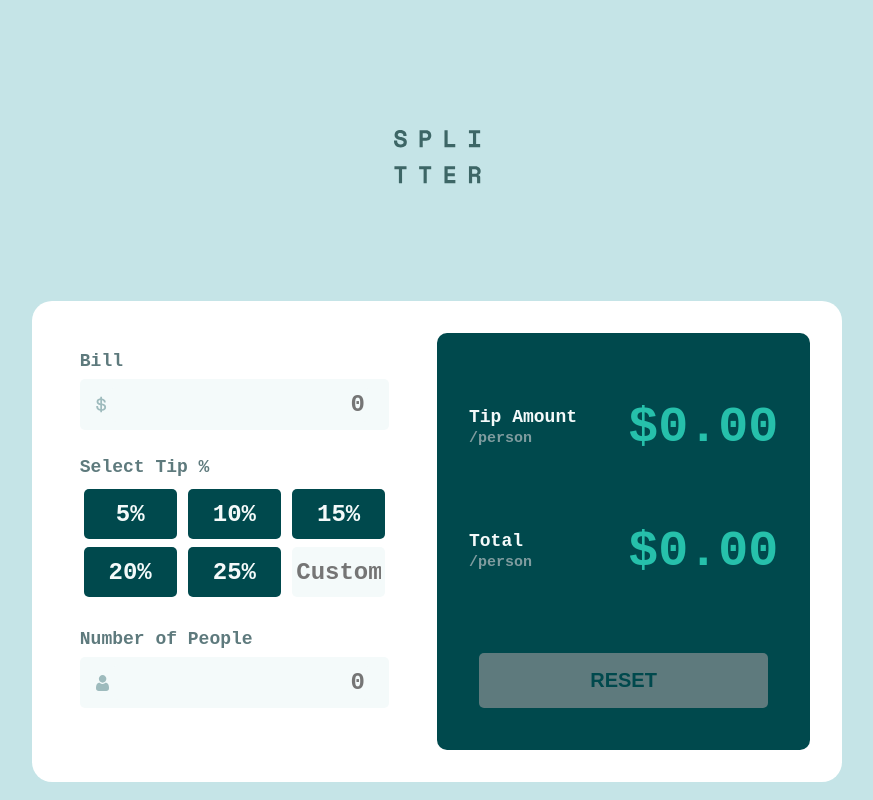
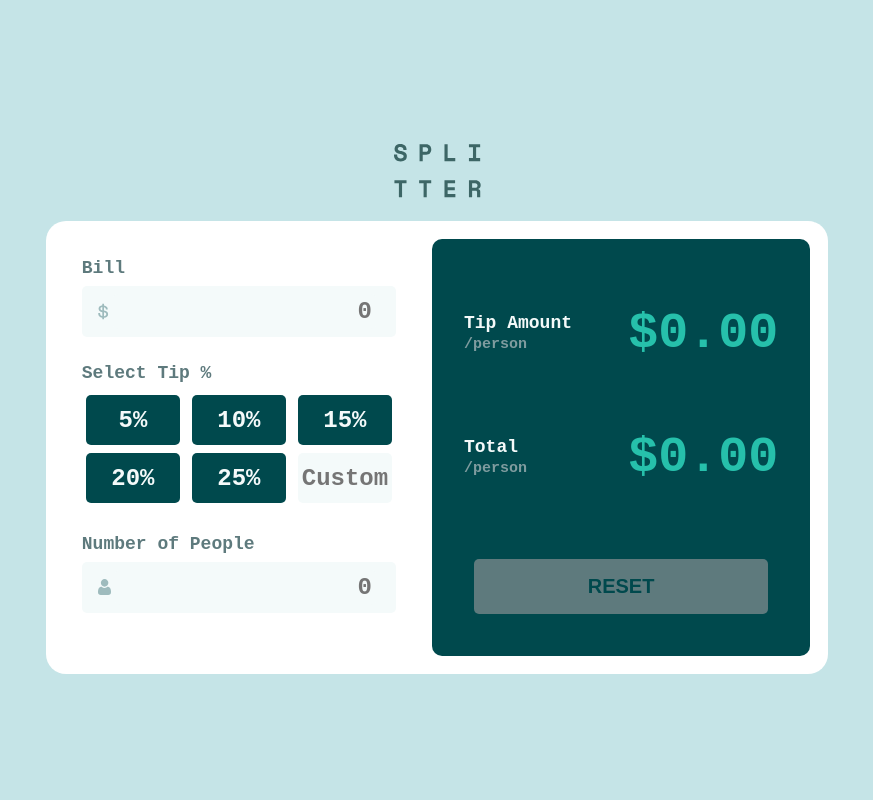
Before and after one commit to weinee/tip-calculator-app-react, a React (Create React App) app: page / in a window 1280 px wide. Shown: the whole page, without its empty margins (203-1076 px from the left). Built offline with nearby package versions, Linux system fonts and the light colour scheme.

Commit message:
Update styling

```diff
--- a/src/App.css
+++ b/src/App.css
@@ -30,15 +30,17 @@
 }
 
 .App-header {
-  margin: auto;
+  margin: 0.5em;
 }
 
 .container {
   background-color: white;
   border-radius: 20px;
   display: flex;
-  width: 60%;
-  padding: 32px;
+  flex-wrap: wrap;
+  justify-content: center;
+  width: 80%;
+  padding: 2em;
 }
 
 /* Left Container */
@@ -47,9 +49,7 @@
   display: flex;
   flex: 1;
   flex-direction: column;
-  padding: 16px;
-  margin-right: 32px;
-
+  padding: 1em;
   justify-content: space-around;
 }
 
@@ -203,6 +203,25 @@ input {
   font-size: 50px;
 }
 
+@media only screen and (min-width: 1024px) {
+  .App-header {
+    margin: 1em;
+  }
+
+  .container {
+    background-color: white;
+    border-radius: 20px;
+    display: flex;
+    flex-wrap: wrap;
+    width: 60%;
+    padding: 1em;
+  }
+
+  .left-container {
+    margin-right: 1em;
+  }
+}
+
 @media only screen and (min-width: 1440px) {
   .App-header {
     margin: 3em;
```
